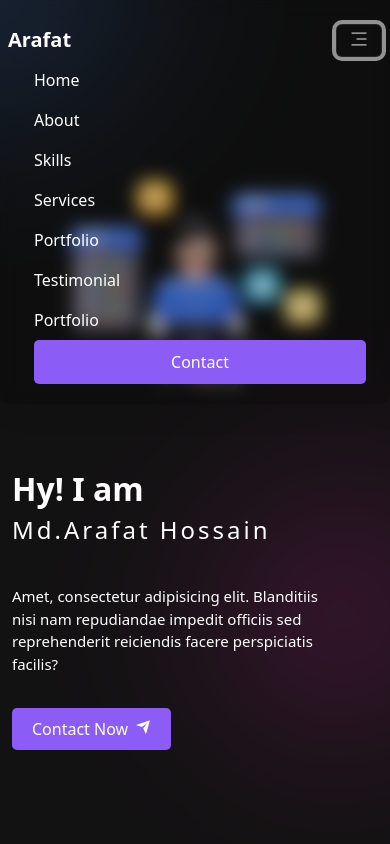
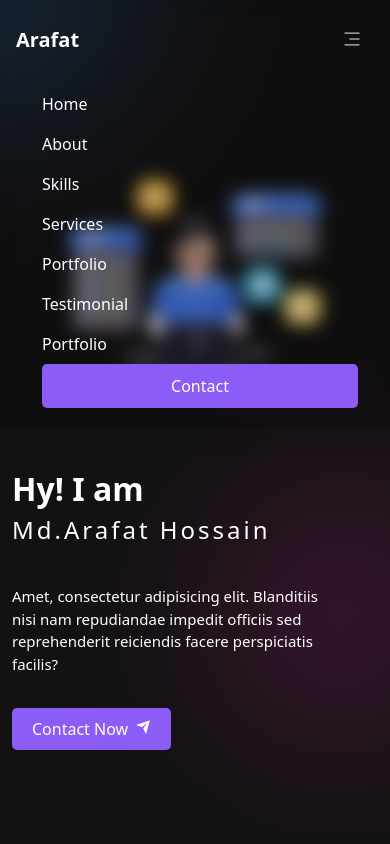
Before and after one commit to arafat-siam/portfolio, a plain HTML site: page index.html in a window 390 px wide. Both pictures are taken after a click on the button "Toggle navigation". Shown: the top 844 px of the page. Drawn offline with nearby package versions, Linux system fonts and the light colour scheme.

Commit message:
Final Commit

```diff
--- a/css/style.css
+++ b/css/style.css
@@ -202,6 +202,16 @@ li.nav-item {
 .nav_logo{
   font-size: var(--h2-font-size);
   font-weight: var(--font-bold);
+}
+
+.navbar-toggler{
+  border:0 !important;
+  outline:0 !important;
+}
+
+.navbar-toggler:focus,.navbar-toggler:active{
+  outline: none !important;
+  box-shadow: none !important;
 }
 .bg_transparent{
 
--- a/index.html
+++ b/index.html
@@ -34,7 +34,7 @@
       <nav
         class="navbar navbar-dark navbar-expand-md bg-transparent fixed-top py-0 my-0 mt-md-3"
       >
-        <div class="container-md bg_transparent website_bg px-2 px-lg-5">
+        <div class="container-md bg_transparent website_bg px-3 px-lg-5">
 
             <a class="navbar-brand nav_logo" href="#home">Arafat</a>
 
@@ -48,9 +48,9 @@
             aria-expanded="false"
             aria-label="Toggle navigation"
           >
-            <span class=""><i class="ri-menu-3-line"></i></span>
+            <span class="nav-line"><i class="ri-menu-3-line"></i></span>
           </button>
-          <div class="collapse navbar-collapse px-3" id="navbarNavDropdown">
+          <div class="collapse navbar-collapse px-3 pt-4" id="navbarNavDropdown">
             <ul class="navbar-nav ms-auto">
               <li class="nav-item">
                 <a class="nav-link active" aria-current="page" href="#">Home</a>
```
